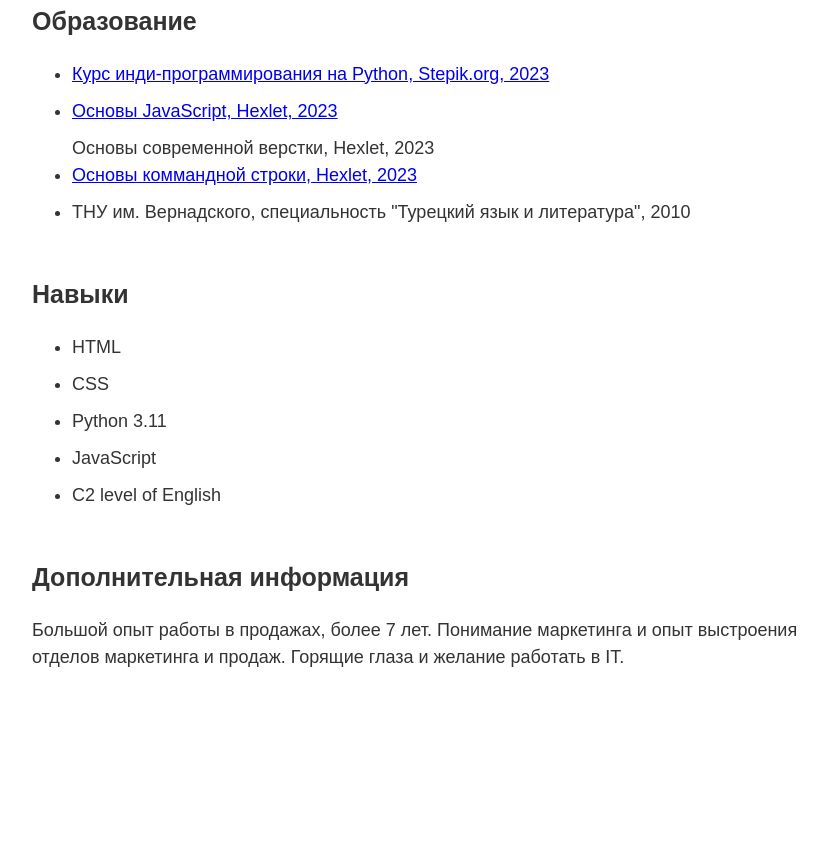
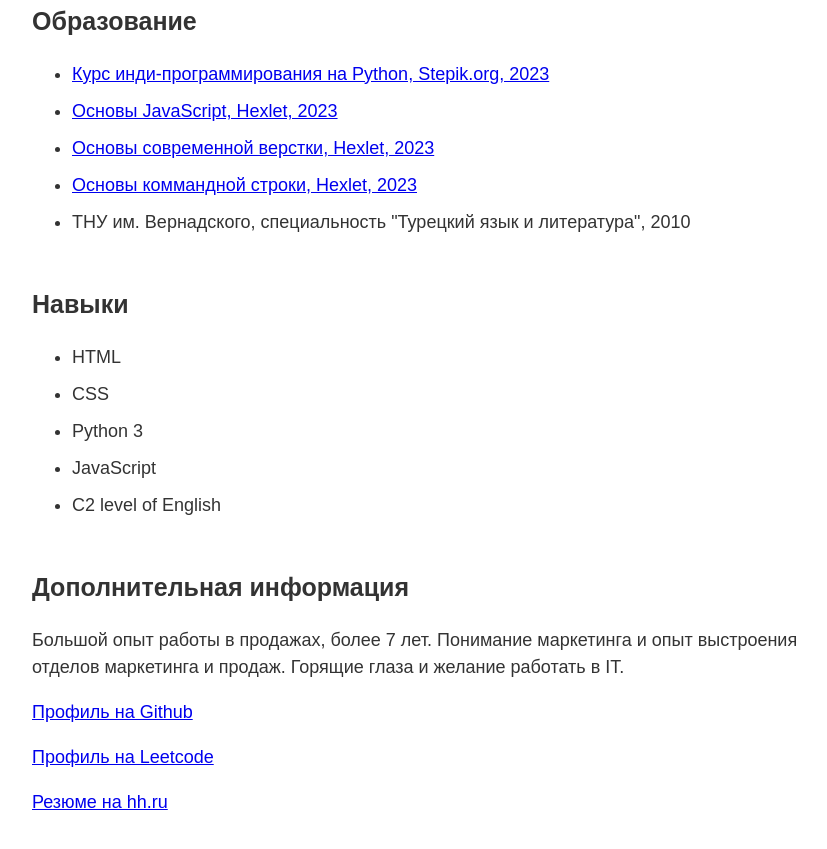
Before and after one commit to AndreyTimoshenkov/CV, a plain HTML site: page index.html in a window 1280 px wide. Shown: the part 267-1116 px from the top of the page, without its empty margins (208-1035 px from the left). Before the commit the page ends 988 px from the top, so only its background shows below. Drawn offline with Linux system fonts and the light colour scheme.

Commit message:
Update index.html

```diff
--- a/index.html
+++ b/index.html
@@ -12,7 +12,6 @@
 
 <body>
   <main>
-    <!-- BEGIN (write your solution here) -->
     <h1>Андрей Тимошенков</h1>
     <h2>Junior Software Developer</h2>
     <section>
@@ -20,7 +19,7 @@
       <ul>
         <li><a href='https://stepik.org/cert/2049156' alt='Сертификат' target=”_blank”>Курс инди-программирования на Python, Stepik.org, 2023</a></li>
         <li><a href='https://ru.hexlet.io/courses/js-basics'>Основы JavaScript, Hexlet, 2023</a></li>
-        <li<a href='https://ru.hexlet.io/courses/layout-designer-basics'>Основы современной верстки, Hexlet, 2023</a></li>
+        <li><a href='https://ru.hexlet.io/courses/layout-designer-basics'>Основы современной верстки, Hexlet, 2023</a></li>
         <li><a href='https://ru.hexlet.io/courses/cli-basics'>Основы коммандной строки, Hexlet, 2023</a></li>
         <li>ТНУ им. Вернадского, специальность "Турецкий язык и литература", 2010</li>
       </ul>
@@ -30,7 +29,7 @@
       <ul>
         <li>HTML</li>
         <li>CSS</li>
-        <li>Python 3.11</li>
+        <li>Python 3</li>
         <li>JavaScript</li>
         <li>C2 level of English</li>
       </ul>
@@ -38,8 +37,10 @@
     <section>
       <h2>Дополнительная информация</h2>
       <p>Большой опыт работы в продажах, более 7 лет. Понимание маркетинга и опыт выстроения отделов маркетинга и продаж. Горящие глаза и желание работать в IT.</p>
+      <p><a href='https://github.com/AndreyTimoshenkov'>Профиль на Github</a></p>
+      <p><a href='https://leetcode.com/andreytmshnkv/'>Профиль на Leetcode</a></p>
+      <p><a href='https://sevastopol.hh.ru/applicant/resumes/view?resume=b324f31cff0bf5e7570039ed1f4254594b7a35'>Резюме на hh.ru</a></p>
     </section>
-    <!-- END -->
   </main>
 </body>
 
```
